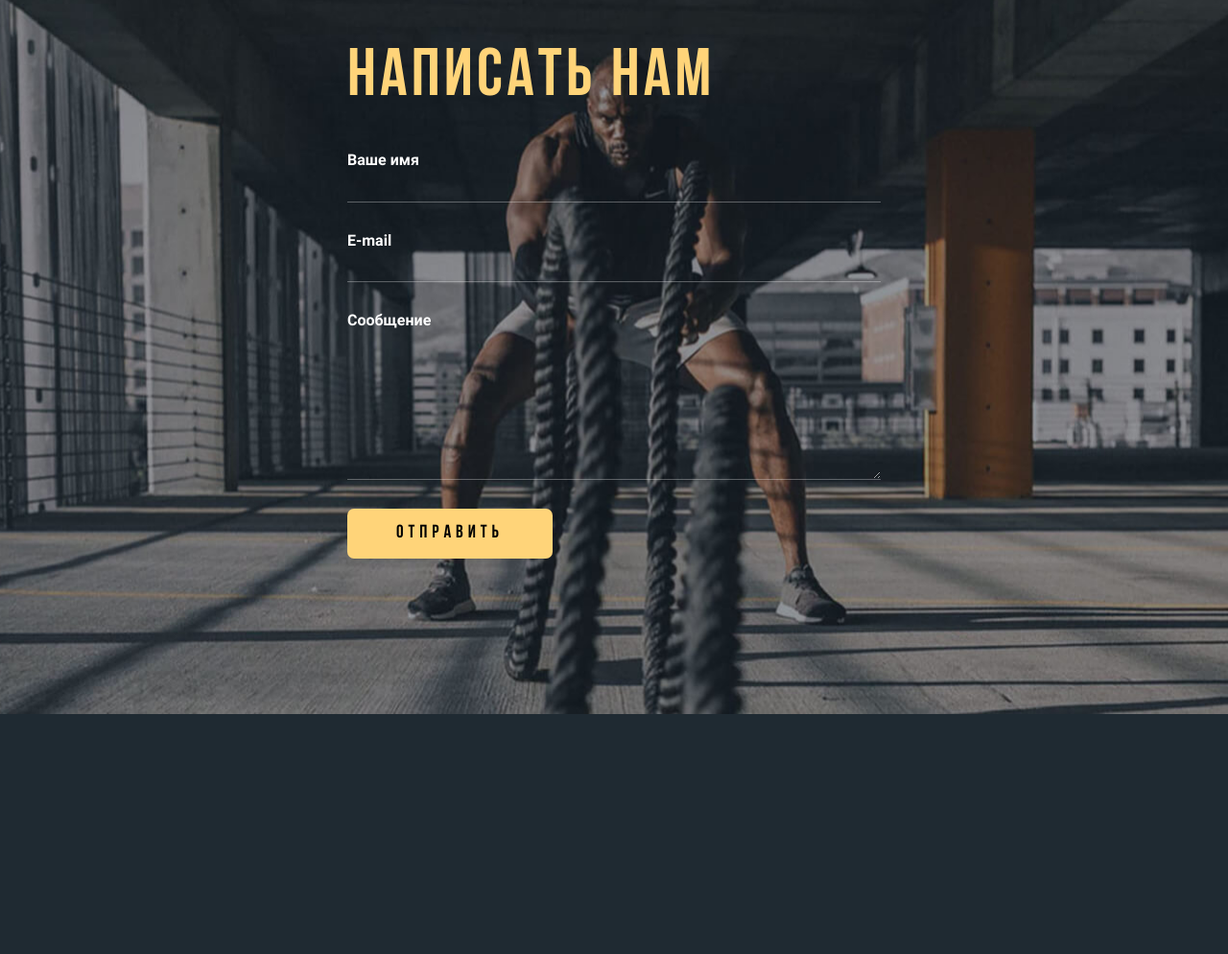
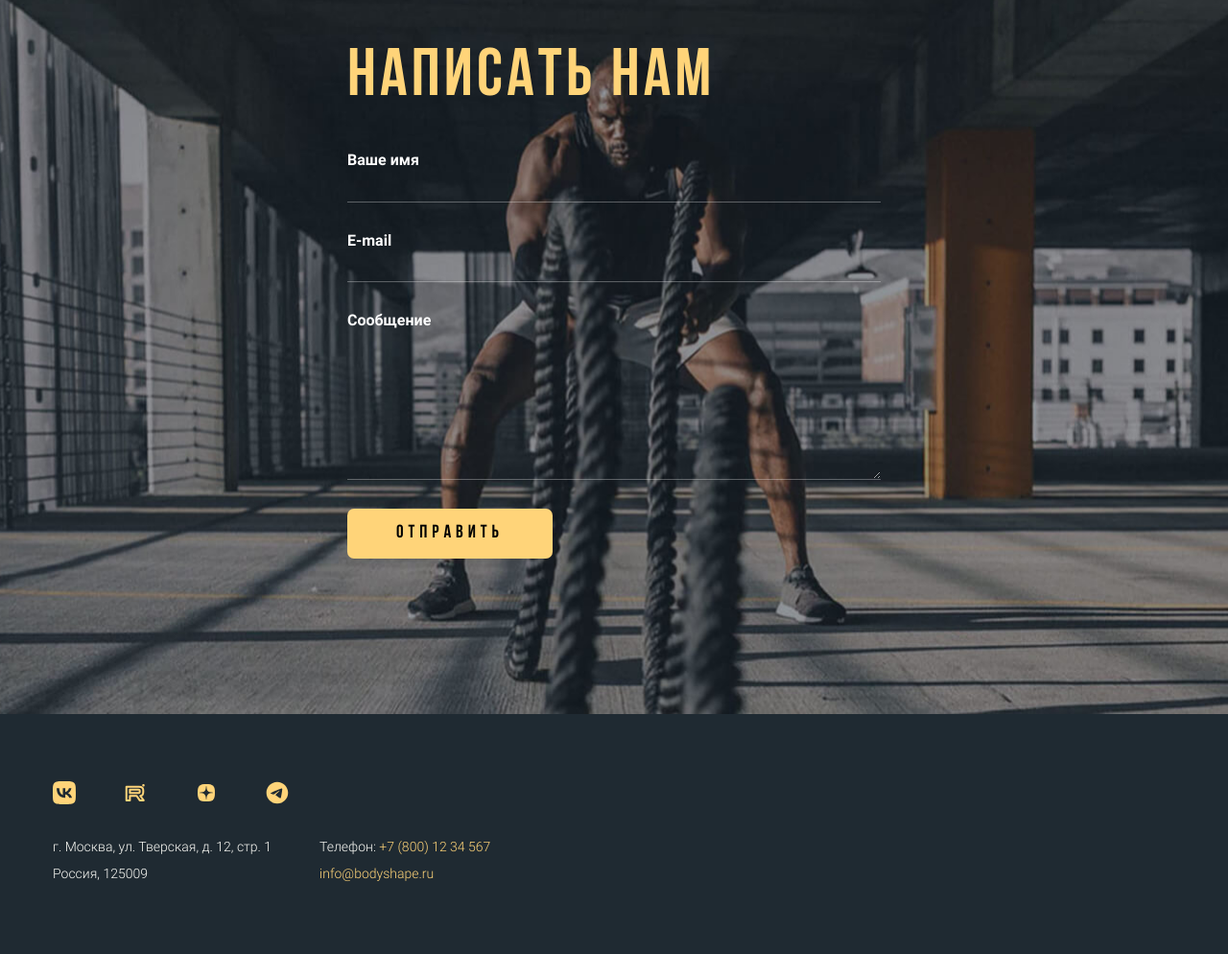
Before and after one commit to Apached-dev/BodyShape_2-website, a plain HTML site: page Index.html in a window 1280 px wide. Shown: the part 3642-4636 px from the top of the page at 96% size. Before the commit the page ends 4386 px from the top, so only its background shows below. Drawn offline with Linux system fonts and the light colour scheme.

Commit message:
footer section done

```diff
--- /dev/null
+++ b/Css/Blocks/footer.css
@@ -0,0 +1,35 @@
+.footer {
+  padding: 70px 0 70px;
+}
+
+.footer a {
+  color: var(--accent);
+}
+
+.footer__socials {
+  margin-bottom: 30px;
+  display: flex;
+  gap: 50px;
+  align-items: center;
+}
+
+.footer__contacts {
+  display: flex;
+  gap: 50px;
+
+  font-size: 14px;
+  line-height: 28px;
+}
+
+@media (max-width: 600px) {
+  .footer {
+    padding: 50px 0;
+  }
+  .footer__socials {
+    gap: 30px;
+  }
+  .footer__contacts {
+    flex-direction: column;
+    row-gap: 20px;
+  }
+}
--- a/Css/main.css
+++ b/Css/main.css
@@ -18,3 +18,4 @@
 @import "./Blocks/card__group.css";
 @import "./Blocks/contacts.css";
 @import "./Blocks/form.css";
+@import "./Blocks/footer.css";
--- a/Index.html
+++ b/Index.html
@@ -181,5 +181,27 @@
 
       </section>
     </main>
+    <footer class="footer">
+      <div class="container">
+        <div class="footer__socials">
+          <a href="#!"><img src="./img/socials/vk.svg" alt="Vkontakte"></a>
+          <a href="#!"><img src="./img/socials/rutube.svg" alt="Rutube"></a>
+          <a href="#!"><img src="./img/socials/dzen.svg" alt="Dzen"></a>
+          <a href="#!"><img src="./img/socials/telegram.svg" alt="Telegram"></a>
+
+        </div>
+        <div class="footer__contacts">
+          <address class="footer_contacts-col">
+            г. Москва, ул. Тверская, д. 12, стр. 1<br>
+            Россия, 125009
+          </address>
+          <p class="footer_contacts-col">
+            Телефон: <a href="tel:+78001234567"> +7 (800) 12 34 567</a> <br>
+            <a href="mailto:info@bodyshape.ru">info@bodyshape.ru</a>
+          </p>
+
+        </div>
+      </div>
+    </footer>
   </body>
 </html>
```
